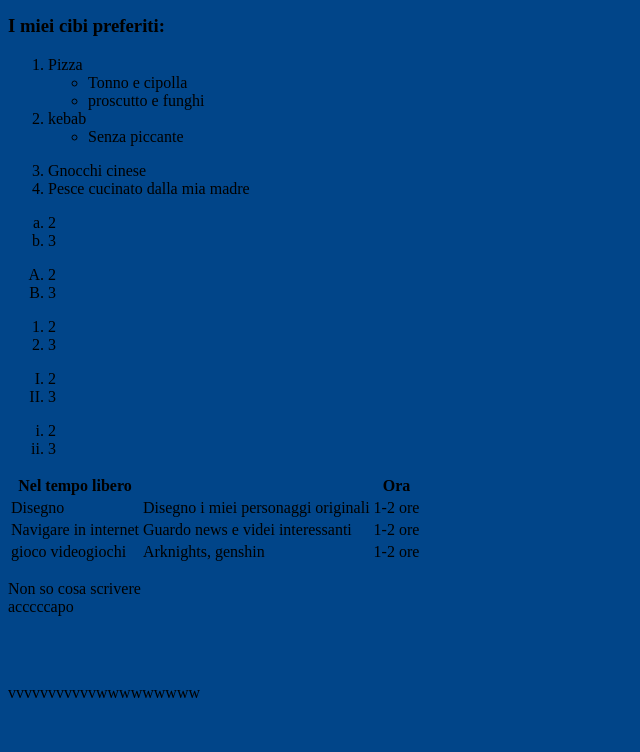
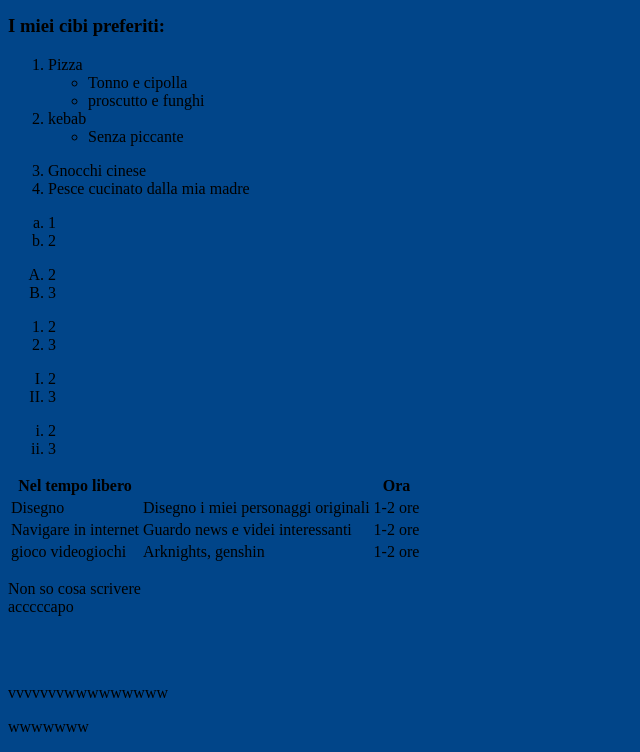
Before and after one commit to YueqingYu/yuweb, a website: page public_html/index.html in a window 1280 px wide. Shown: the part 407-1159 px from the top of the page, without its empty margins (0-640 px from the left). Before the commit the page ends 1125 px from the top, so only its background shows below. Drawn offline with Linux system fonts and the light colour scheme.

Commit message:
aggiunto paragrafo

```diff
--- a/public_html/index.html
+++ b/public_html/index.html
@@ -69,8 +69,8 @@
         <!--i tipi-->
         <ol type="a">
 
+            <li>1</li>
             <li>2</li>
-            <li>3</li>
         </ol>
 
         <ol type="A">
@@ -133,6 +133,7 @@
     <p>Non so cosa scrivere
     <br>acccccapo</p>
     <br><br><!-- accapo *2 -->
-    <p>vvvvvvvvvvvwwwwwwwww
+    <p>vvvvvvvwwwwwwwww
+    <p>wwwwwww
     </body>
 </html>
```
